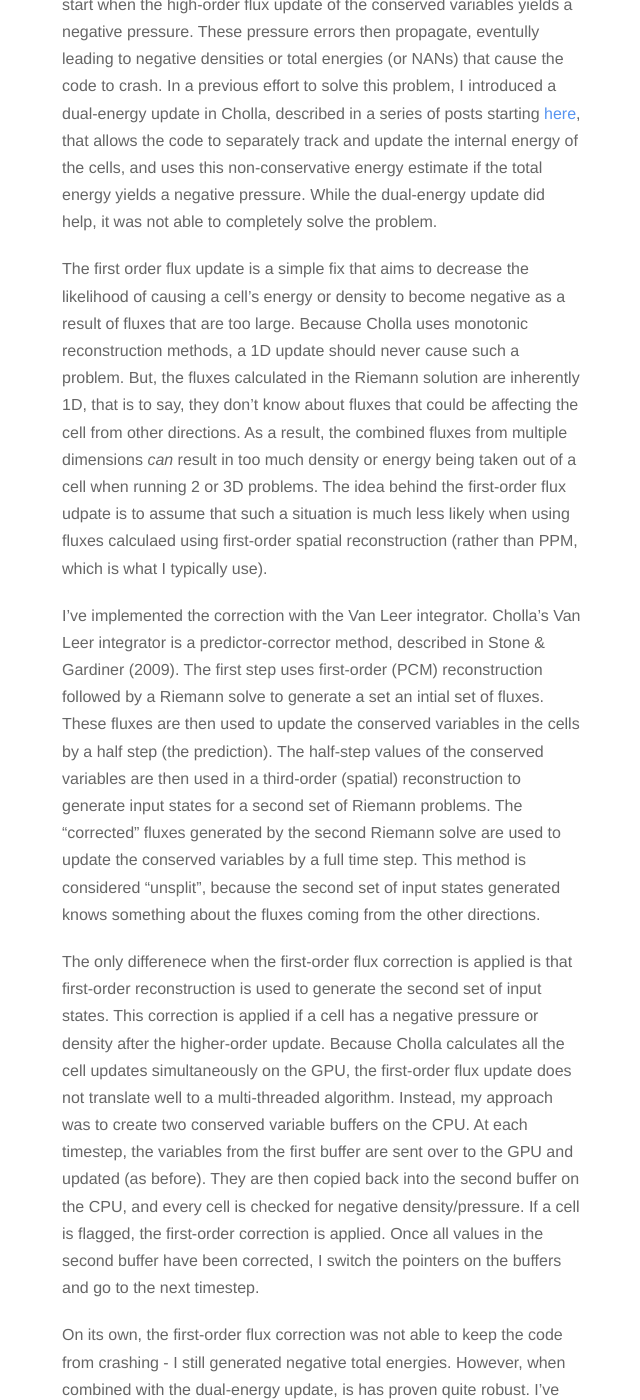
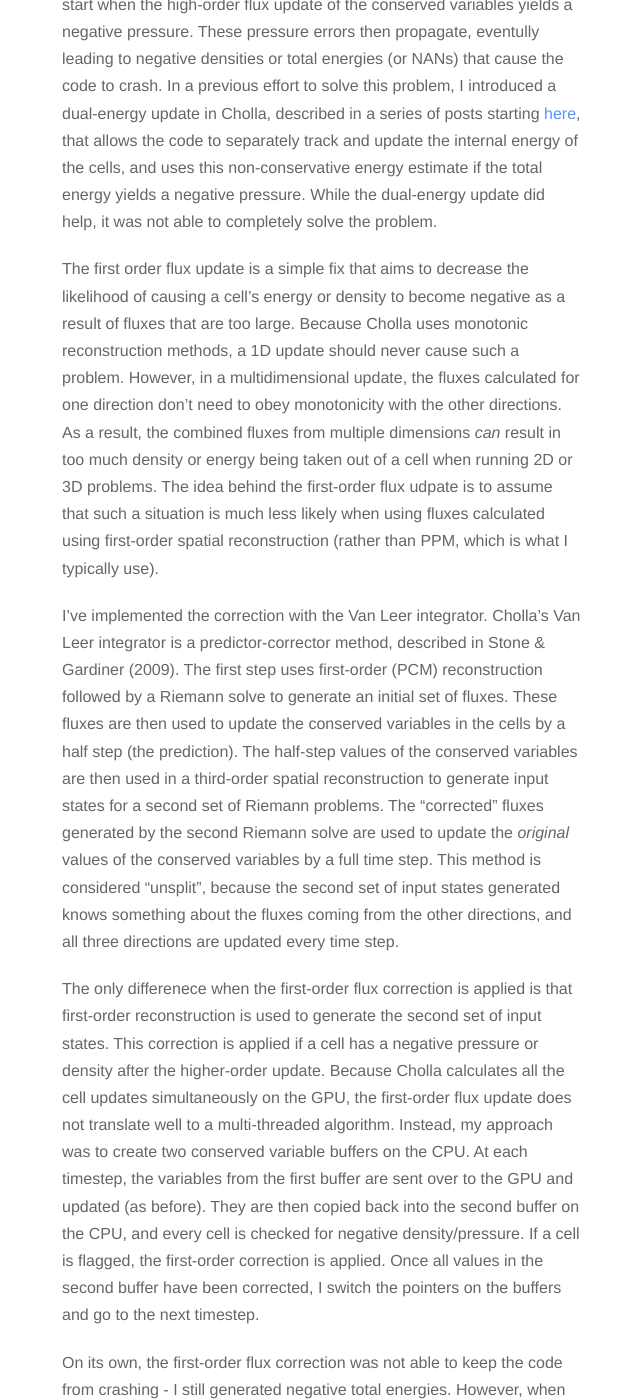
Before and after one commit to evaneschneider/site, a Jekyll site: the page built from _posts/2017-6-20-Flux-Correction.markdown, in a window 1280 px wide and 1400 px high, scrolled down 446 px. Shown: the whole window, without its empty margins (318-958 px from the left). Built offline with Jekyll 4.4.1, drawn with Linux system fonts in a browser that asks for light colours; nearby versions of some CDN libraries.

Commit message:
minor edits

```diff
--- a/_posts/2017-6-20-Flux-Correction.markdown
+++ b/_posts/2017-6-20-Flux-Correction.markdown
@@ -6,9 +6,9 @@ description: The first-order flux correction in Cholla
 
 This post is dedicated to describing the simple but effective first-order flux correction I mentioned in my last post. When using one of Cholla's unsplit integrators (CTU or Van Leer), simulations that involve extreme temperature/density contrasts and/or high mach numbers have a tendency to cause the code to crash. Typically, these sorts of crashes start when the high-order flux update of the conserved variables yields a negative pressure. These pressure errors then propagate, eventully leading to negative densities or total energies (or NANs) that cause the code to crash. In a previous effort to solve this problem, I introduced a dual-energy update in Cholla, described in a series of posts starting <a href="{{ site.url }}2015/dual-energy-1/">here</a>, that allows the code to separately track and update the internal energy of the cells, and uses this non-conservative energy estimate if the total energy yields a negative pressure. While the dual-energy update did help, it was not able to completely solve the problem.
 
-The first order flux update is a simple fix that aims to decrease the likelihood of causing a cell's energy or density to become negative as a result of fluxes that are too large. Because Cholla uses monotonic reconstruction methods, a 1D update should never cause such a problem. But, the fluxes calculated in the Riemann solution are inherently 1D, that is to say, they don't know about fluxes that could be affecting the cell from other directions. As a result, the combined fluxes from multiple dimensions *can* result in too much density or energy being taken out of a cell when running 2 or 3D problems. The idea behind the first-order flux udpate is to assume that such a situation is much less likely when using fluxes calculaed using first-order spatial reconstruction (rather than PPM, which is what I typically use).
+The first order flux update is a simple fix that aims to decrease the likelihood of causing a cell's energy or density to become negative as a result of fluxes that are too large. Because Cholla uses monotonic reconstruction methods, a 1D update should never cause such a problem. However, in a multidimensional update, the fluxes calculated for one direction don't need to obey monotonicity with the other directions. As a result, the combined fluxes from multiple dimensions *can* result in too much density or energy being taken out of a cell when running 2D or 3D problems. The idea behind the first-order flux udpate is to assume that such a situation is much less likely when using fluxes calculated using first-order spatial reconstruction (rather than PPM, which is what I typically use).
 
-I've implemented the correction with the Van Leer integrator. Cholla's Van Leer integrator is a predictor-corrector method, described in Stone & Gardiner (2009). The first step uses first-order (PCM) reconstruction followed by a Riemann solve to generate a set an intial set of fluxes. These fluxes are then used to update the conserved variables in the cells by a half step (the prediction). The half-step values of the conserved variables are then used in a third-order (spatial) reconstruction to generate input states for a second set of Riemann problems. The "corrected" fluxes generated by the second Riemann solve are used to update the conserved variables by a full time step. This method is considered "unsplit", because the second set of input states generated knows something about the fluxes coming from the other directions.
+I've implemented the correction with the Van Leer integrator. Cholla's Van Leer integrator is a predictor-corrector method, described in Stone & Gardiner (2009). The first step uses first-order (PCM) reconstruction followed by a Riemann solve to generate an initial set of fluxes. These fluxes are then used to update the conserved variables in the cells by a half step (the prediction). The half-step values of the conserved variables are then used in a third-order spatial reconstruction to generate input states for a second set of Riemann problems. The "corrected" fluxes generated by the second Riemann solve are used to update the *original* values of the conserved variables by a full time step. This method is considered "unsplit", because the second set of input states generated knows something about the fluxes coming from the other directions, and all three directions are updated every time step.
 
 The only differenece when the first-order flux correction is applied is that first-order reconstruction is used to generate the second set of input states. This correction is applied if a cell has a negative pressure or density after the higher-order update. Because Cholla calculates all the cell updates simultaneously on the GPU, the first-order flux update does not translate well to a multi-threaded algorithm. Instead, my approach was to create two conserved variable buffers on the CPU. At each timestep, the variables from the first buffer are sent over to the GPU and updated (as before). They are then copied back into the second buffer on the CPU, and every cell is checked for negative density/pressure. If a cell is flagged, the first-order correction is applied. Once all values in the second buffer have been corrected, I switch the pointers on the buffers and go to the next timestep.
 
```
